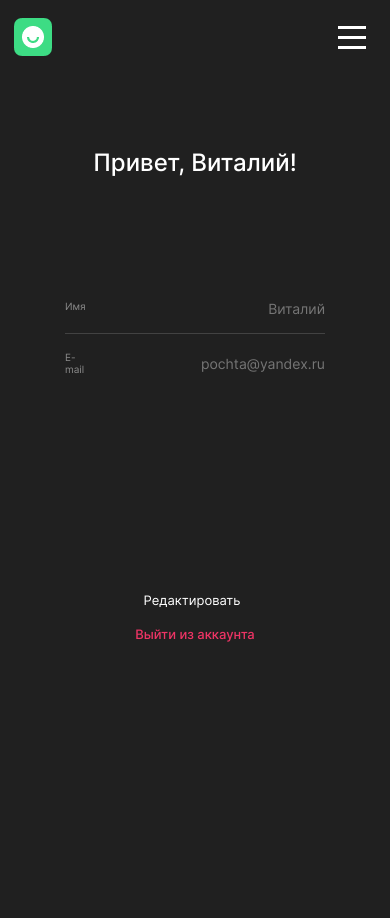
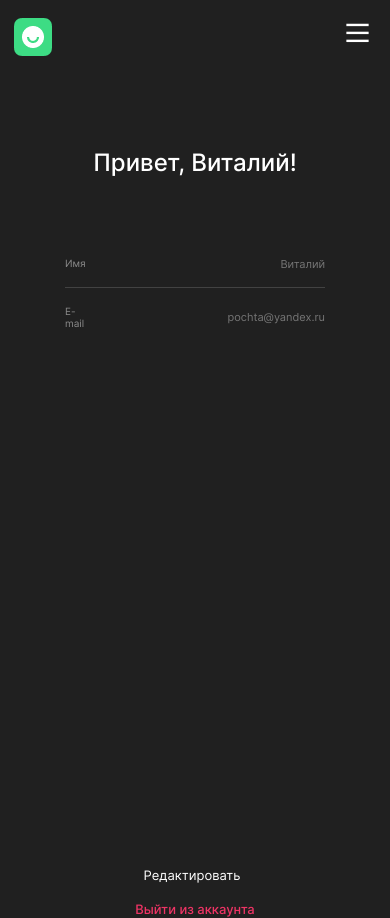
Before and after one commit to OlgaKriukova/movies-explorer-frontend, a React (Create React App) app: page /profile in a window 390 px wide. Built offline with nearby package versions, Linux system fonts and the light colour scheme.

Commit message:
после ревью

```diff
--- a/src/components/App/App.css
+++ b/src/components/App/App.css
@@ -142,6 +142,7 @@
 
 @media (max-width: 560px) {
     .title-form {
+        margin-bottom: 80px;
         text-align: center;
     }
 }
@@ -156,7 +157,9 @@
 
 @media (max-width: 560px) {
     .reg {
-       margin-top: 222px;
+       /* margin-top: 222px; */
+       margin: 0 auto;
+       margin-top: auto;
     }
 }
 
--- a/src/components/Footer/Footer.css
+++ b/src/components/Footer/Footer.css
@@ -20,7 +20,7 @@
 
 .footer__title {
     margin: 0;
-    padding-top: 60px;
+    padding-top: 80px;
     padding-bottom: 20px;
     margin-bottom: 20px;
     color: #8B8B8B;
--- a/src/components/Header/Header.css
+++ b/src/components/Header/Header.css
@@ -1,8 +1,6 @@
 .header {
     height: 74px;
     display: flex;
-    /* justify-content: end; */
-    /* background-color: #073042; */
 }
 
     @media (max-width: 768px) {
@@ -16,7 +14,7 @@
     }
 
 .header-form {
-    margin-top: 70px;
+    margin-top: 200px;
     display: flex;
     justify-content: start;
     height: auto;
--- a/src/components/Movies/Movies.css
+++ b/src/components/Movies/Movies.css
@@ -34,6 +34,13 @@
     opacity: 0.5;
 }
 
+@media (max-width: 768px) {
+    .more {
+        margin-top: 50px;
+
+    }
+}
+
 @media (max-width: 560px) {
     .more__button {
         width: 240px;
--- a/src/components/MoviesCard/MoviesCard.css
+++ b/src/components/MoviesCard/MoviesCard.css
@@ -34,7 +34,7 @@
     display: flex;
     justify-content: space-between;
     border-bottom: 1px solid #424242;
-    margin-top: 14px;
+    margin-top: 10px;
     padding-bottom: 29px;
 }
 
--- a/src/components/MoviesCardList/MoviesCardList.css
+++ b/src/components/MoviesCardList/MoviesCardList.css
@@ -13,7 +13,8 @@
         margin: 0 30px;
         margin-top: 109px;
         padding-top: 80px;
-        gap: 30px;
+        /* gap: 30px; */
+        row-gap: 10px;
     }
 }
 
--- a/src/components/Navigation/Navigation.css
+++ b/src/components/Navigation/Navigation.css
@@ -23,6 +23,7 @@
     height: 45px;
     background-image: url(../../images/sidebar__icon.svg);
     background-color: transparent;
+    background-size: contain;
     position: absolute;
     top: 0;
     right: 0;
@@ -47,6 +48,8 @@
 @media (max-width: 560px) {
     .heder-burger {
         margin-right: 15px;
+        width: 35px;
+        height: 40px;
     }
 }
 
@@ -131,7 +134,7 @@
     display: flex;
     flex-direction: column;
     margin: 0 auto;
-    margin-top: 159px;
+    margin-top: 105px;
 
 }
 
--- a/src/components/Profile/Profile.css
+++ b/src/components/Profile/Profile.css
@@ -8,17 +8,30 @@
 
 @media (max-width: 560px) {
     .profile-form {
-        /* margin: 0 auto;
-        margin-left: 30px;
-        margin-right: 30px; */
         max-width: 260px;
     }
 }
 
 .title-form-profile {
     text-align: center;
-    padding-bottom: 83px;
+    margin-top: 200px;
+    padding-bottom: 80px;
     padding-top: 34px;
+    max-width: 396px;
+    color: #FFF;
+    font-family: Inter;
+    font-size: 24px;
+    font-style: normal;
+    font-weight: 500;
+    line-height: normal;
+}
+
+@media (max-width: 560px) {
+    .title-form-profile{
+        margin: 0;
+        margin-top: 40px;
+
+    }
 }
 
 .profile-form__list {
@@ -56,6 +69,12 @@
     background: #202020;
 }
 
+@media (max-width: 768px) {
+    .profile-form__input {
+        font-size: 11px;
+    }
+}
+
 @media (max-width: 350px) {
     .profile-form__input {
         width: 220px;
@@ -72,6 +91,12 @@
     line-height: normal;
 }
 
+@media (max-width: 768px) {
+    .profile-form__input-error {
+        font-size: 11px;
+    }
+}
+
 .prof {
     margin: auto;
     margin-top: 200px;
@@ -83,7 +108,8 @@
 
 @media (max-width: 560px) {
     .prof {
-
+        margin: 0 auto;
+        margin-top: auto;
 
     }
 }
--- a/src/components/Profile/Profile.js
+++ b/src/components/Profile/Profile.js
@@ -29,7 +29,7 @@ function Profile() {
             isShowNavigation={true}
         />
         <div className="profile-form">
-            <h1 className="title-form title-form-profile">Привет, Виталий!</h1>
+            <h1 className="title-form-profile">Привет, Виталий!</h1>
             <form className="profile-form__table">
                 <div className="profile-form__list">
                     <label htmlFor="name" className="profile-form__label">
--- a/src/components/Register/Register.js
+++ b/src/components/Register/Register.js
@@ -43,6 +43,7 @@ function Register() {
                       minLength={7}
                       maxLength={25}
                     />
+                    {/* <span className="form__input-error">Пользователь с таким email уже существует.</span> */}
                 </div>
                 <div className="form__list">
                     <label htmlFor="password" className="form__label">
@@ -59,6 +60,7 @@ function Register() {
                 </div>
             </form>
             <div className="reg">
+                {/* <span className="form__input-error">При регистрации пользователя произошла ошибка.</span> */}
                 <button className="reg__button"
                   onClick={handleButtonRegisterClick}
                 >
```
Lines whose indentation alone changed are shown as unchanged.
